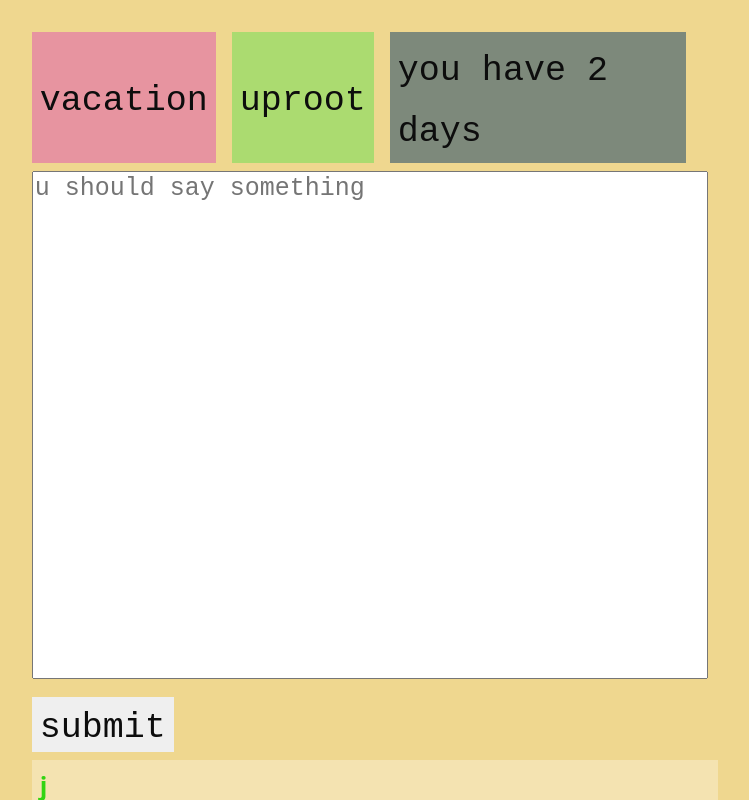
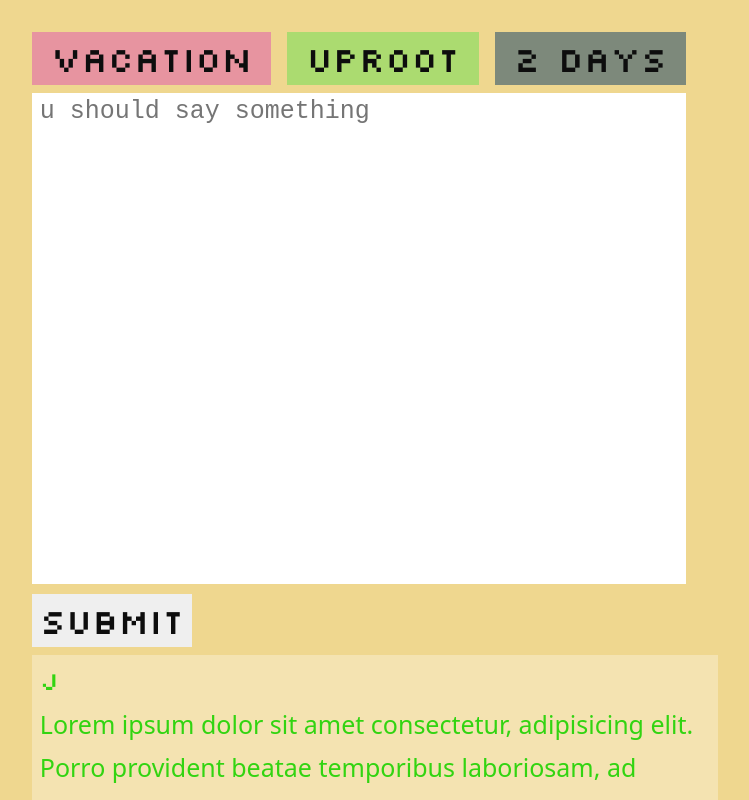
Before and after one commit to joskvw/floriage, a SvelteKit app: page /plant/1 in a window 1280 px wide. Shown: the top 800 px of the page, without its empty margins (281-1030 px from the left). Built offline with nearby package versions, Linux system fonts and the light colour scheme.

Commit message:
polished UI, starting work on db backend

```diff
--- /dev/null
+++ b/src/routes/plant/[readableId]/+page.server.js
@@ -0,0 +1,33 @@
+import { knex } from 'knex';
+const db = knex({
+	client: 'better-sqlite3',
+	connection: {
+		filename: '../../../../db.sqlite'
+	}
+});
+async () => {
+	await db.schema.createTable('users', (t) => {
+		t.bigint('id'); // snowfake id: unix timestamp, then a 6 random digits
+		t.text('username'); // username: can overlap in global db but not within a community (irc rules)
+	});
+	await db.schema.createTable('communities', (t) => {
+		t.bigint('id'); // snowfake id
+	});
+	await db.schema.createTable('posts', (t) => {
+		t.bigint('id'); // snowfake id
+		t.text('content'); // textual content of the post
+		t.bigint('author'); // the authors id
+	});
+};
+
+export function load({ params, cookies }) {
+	params.readableId;
+	return {
+		posts: {}
+	};
+}
+export const actions = {
+	default: async (event) => {
+		console.log(Object.fromEntries(new URLSearchParams(await event.request.text())));
+	}
+};
--- a/src/routes/plant/[readableId]/+page.svelte
+++ b/src/routes/plant/[readableId]/+page.svelte
@@ -1,48 +1,54 @@
+<script>
+	export let data;
+	console.log(data);
+</script>
+
 <div>
 	<div class="horizontalButtonGroup">
-		<button class="bigButton" id="vacationButton">vacation</button>
-		<button class="bigButton" id="uprootButton">uproot</button>
-		<span class="bigButton" id="activeDisplay">you have 2 days</span>
+		<button class="bigButton sMargin" id="vacationButton">vacation</button>
+		<button class="bigButton sMargin" id="uprootButton">uproot</button>
+		<button class="bigButton sMargin" id="activeDisplay">2 days</button>
 	</div>
-	<div>
+	<div class="editor">
 		<form method="post">
-			<textarea placeholder="u should say something" /><br /><input
-				type="submit"
-				value="submit"
-				class="bigButton"
-			/>
+			<textarea placeholder="u should say something" name="content" />
+			<br />
+			<input type="text" name="auth" hidden value={'test'} />
+			<input type="submit" value="submit" class="bigButton" />
 		</form>
 	</div>
 	<div>
 		<div class="post">
-			<b>j</b><br />Lorem ipsum dolor sit amet consectetur, adipisicing elit. Porro provident beatae
-			temporibus laboriosam, ad consequatur ratione unde! Doloribus nobis totam nesciunt iste
-			cupiditate dolore dolorum officiis repellendus voluptatum, esse exercitationem!
+			<div class="author">j</div>
+			<div class="content">
+				Lorem ipsum dolor sit amet consectetur, adipisicing elit. Porro provident beatae temporibus
+				laboriosam, ad consequatur ratione unde! Doloribus nobis totam nesciunt iste cupiditate
+				dolore dolorum officiis repellendus voluptatum, esse exercitationem!
+			</div>
 		</div>
 	</div>
 </div>
 
 <style>
 	@font-face {
-		font-family: silkscreen;
-		src: url('/fonts/silkscreen.woff2');
-	}
-	@font-face {
 		font-family: 'Silkscreen';
 		font-style: normal;
 		font-weight: 400;
-		src: url(https://fonts.gstatic.com/s/silkscreen/v4/m8JXjfVPf62XiF7kO-i9YL1la1OD.woff2)
-			format('woff2');
-		unicode-range: U+0100-02AF, U+0304, U+0308, U+0329, U+1E00-1E9F, U+1EF2-1EFF, U+2020,
-			U+20A0-20AB, U+20AD-20C0, U+2113, U+2C60-2C7F, U+A720-A7FF;
+		font-display: block;
+		src: url(/fonts/silkscreen.woff2) format('woff2');
+		unicode-range: U+0000-00FF, U+0131, U+0152-0153, U+02BB-02BC, U+02C6, U+02DA, U+02DC, U+0304,
+			U+0308, U+0329, U+2000-206F, U+2074, U+20AC, U+2122, U+2191, U+2193, U+2212, U+2215, U+FEFF,
+			U+FFFD;
 	}
 	.post {
 		font-size: 1.25rem;
-		border: none;
+		margin: 0.2rem 0.4rem;
 		padding: 0.2rem 0.4rem;
-		margin: 0.2rem 0.4rem;
 		width: 100%;
 		background-color: hsl(0, 0%, 100%, 0.3);
+	}
+	.post .author {
+		font-family: silkscreen, 'Courier New', Courier, monospace;
 	}
 	.horizontalButtonGroup {
 		display: flex;
@@ -55,18 +61,23 @@
 		border: none;
 		color: hsl(0, 0%, 5%);
 		padding: 0.2rem 0.4rem;
+		font-family: silkscreen, 'Courier New', Courier, monospace;
+		text-align: center;
+	}
+	.sMargin {
 		margin: 0.2rem 0.4rem;
-		font-family: Silkscreen, 'Courier New', Courier, monospace;
+	}
+	.editor {
+		padding: 0.2rem 0.4rem;
 	}
 	textarea {
-		margin: 0.2rem 0.4rem;
+		border: none;
+		box-sizing: border-box;
+		padding: 0.2rem 0.4rem;
 		font-size: 1.25rem;
 		aspect-ratio: 4/3;
 		width: 100%;
 		resize: none;
-	}
-	input {
-		margin: 0.2rem 0.4rem;
 	}
 	#vacationButton {
 		background-color: hsla(320, 70%, 60%, 0.5);
```
Also changed, not shown: package.json (+6 -1 lines), static/fonts/silkscreen.woff2, 1 other file (tests, documents, lock files or other folders).
